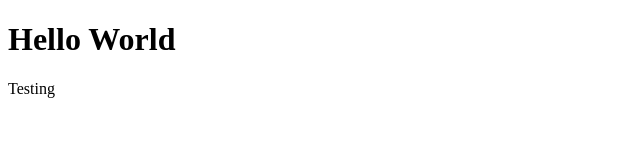
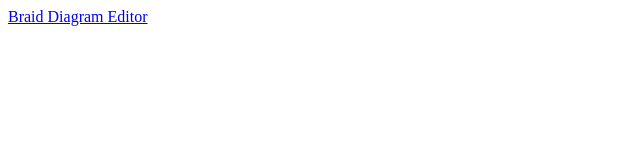
Before and after one commit to Sonicpineapple/Sonicpineapple.github.io, a plain HTML site: page index.html in a window 1280 px wide. Shown: the whole page, without its empty margins (0-640 px from the left). Drawn offline with Linux system fonts and the light colour scheme.

Commit message:
Link to Braids

```diff
--- a/index.html
+++ b/index.html
@@ -1,7 +1,8 @@
 <!DOCTYPE html>
 <html>
+<head>
+</head>
 <body>
-<h1>Hello World</h1>
-<p>Testing</p>
+	<a href="/Braids/Braids.html">Braid Diagram Editor</a>
 </body>
 </html>
```
Also changed, not shown: 1 other file.
